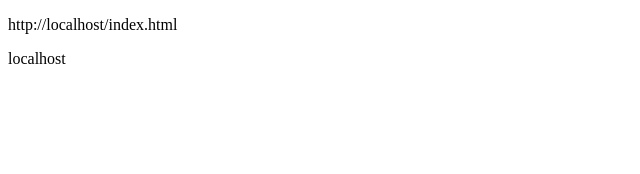
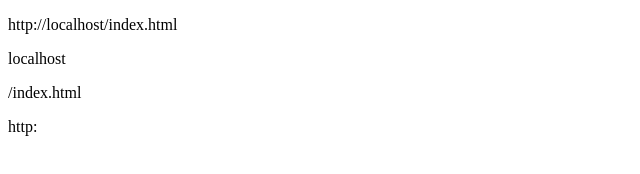
Before and after one commit to wook2onandon/js, a plain HTML site: page index.html in a window 1280 px wide. Shown: the whole page, without its empty margins (0-640 px from the left). Drawn offline with Linux system fonts and the light colour scheme.

Commit message:
Add files via upload

```diff
--- a/index.html
+++ b/index.html
@@ -41,8 +41,15 @@
 
     var windowHref = window.location.href;
     var windowHost = window.location.hostname;
+    var windowPath = window.location.pathname;
+    var windowProto = window.location.protocol;
+    var windowPort = window.location.port;
+
     document.getElementById("result1").innerHTML = windowHref;
     document.getElementById("result2").innerHTML = windowHost;
+    document.getElementById("result3").innerHTML = windowPath;
+    document.getElementById("result4").innerHTML = windowProto;
+    document.getElementById("result5").innerHTML = windowPort;
 
 
   </script>
```
